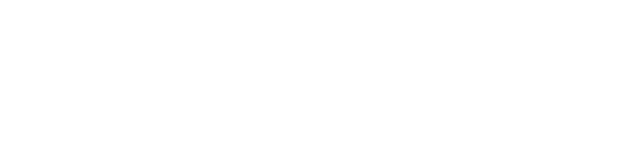
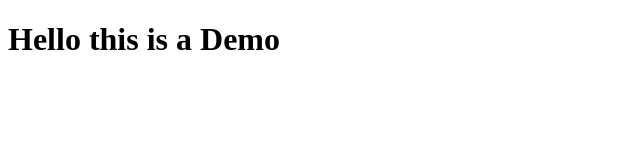
Before and after one commit to Asifsaifi2006/githubDemo, a plain HTML site: page index.html in a window 1280 px wide. Shown: the whole page, without its empty margins (0-640 px from the left). Drawn offline with Linux system fonts and the light colour scheme.

Commit message:
index.html changed

```diff
--- a/index.html
+++ b/index.html
@@ -6,6 +6,7 @@
     <title>Github Demo</title>
 </head>
 <body>
+    <h1>Hello this is a Demo</h1>
 
 </body>
 </html>
```
